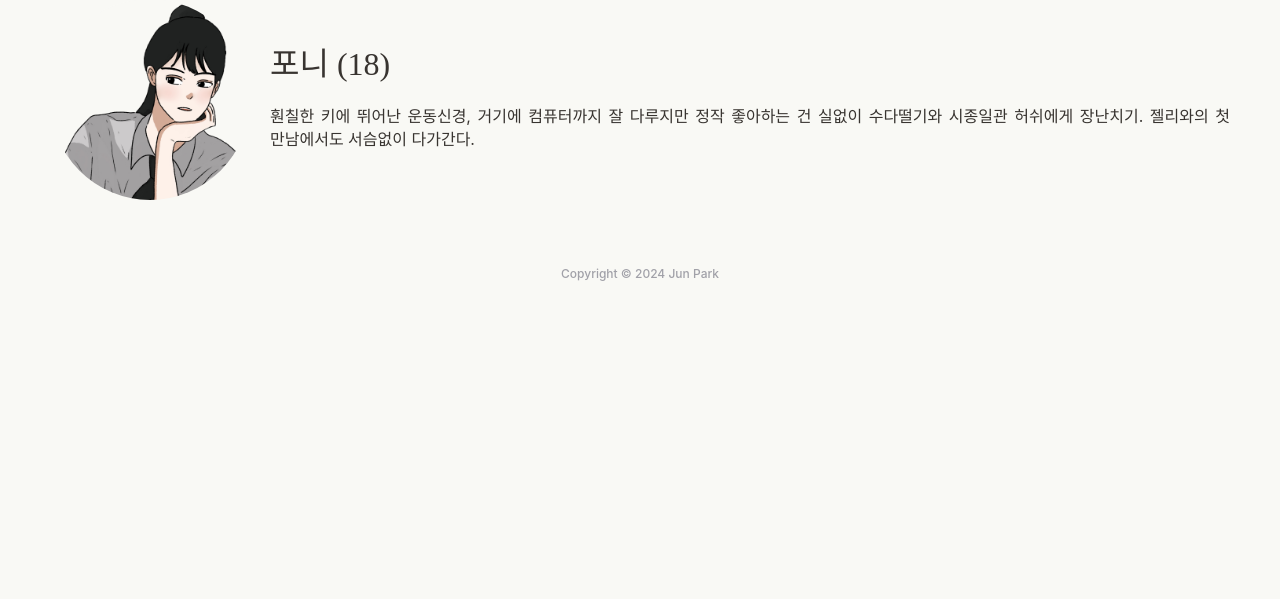
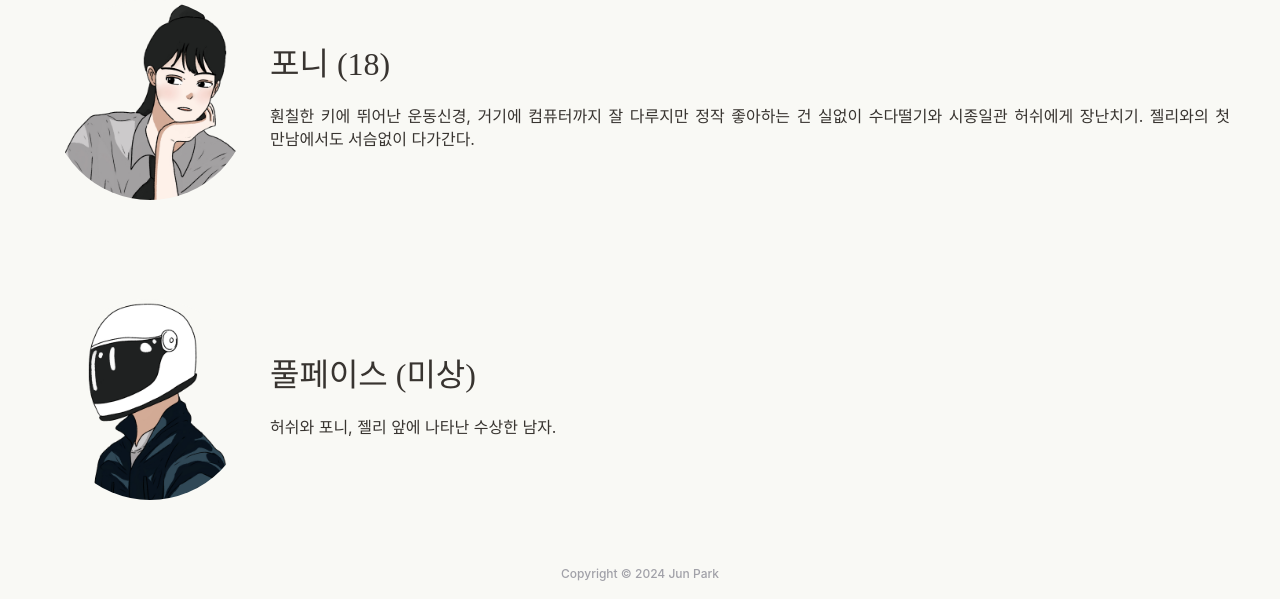
Before and after one commit to jihun-io/grnplnt, a Flask app: page /character in a window 1280 px wide. Shown: the part 1446-2045 px from the top of the page. Before the commit the page ends 1727 px from the top, so only its background shows below. Run offline with Flask 3, Linux system fonts and the light colour scheme; some libraries are stand-ins or nearby versions; some web fonts are replaced.

Commit message:
캐릭터 추가

```diff
--- a/templates/character.html
+++ b/templates/character.html
@@ -45,6 +45,19 @@
                     </div>
                 </div>
             </div>
+            <div class="character">
+                <div class="character_pic fullface" >
+                    <div class="portrait" style="background-image: url({{ url_for('static', filename='img/fullface.png') }}); background-size: cover; background-position: center center;"></div>
+                </div>
+                <div class="character_info">
+                    <div class="character_name">
+                        <h2>풀페이스 (미상)<h2>
+                    </div>
+                    <div class="character_desc">
+                        <p>허쉬와 포니, 젤리 앞에 나타난 수상한 남자.</p>
+                    </div>
+                </div>
+            </div>
         </div>
     </div>
 </div>
```
Also changed, not shown: static/img/fullface.png (added).
